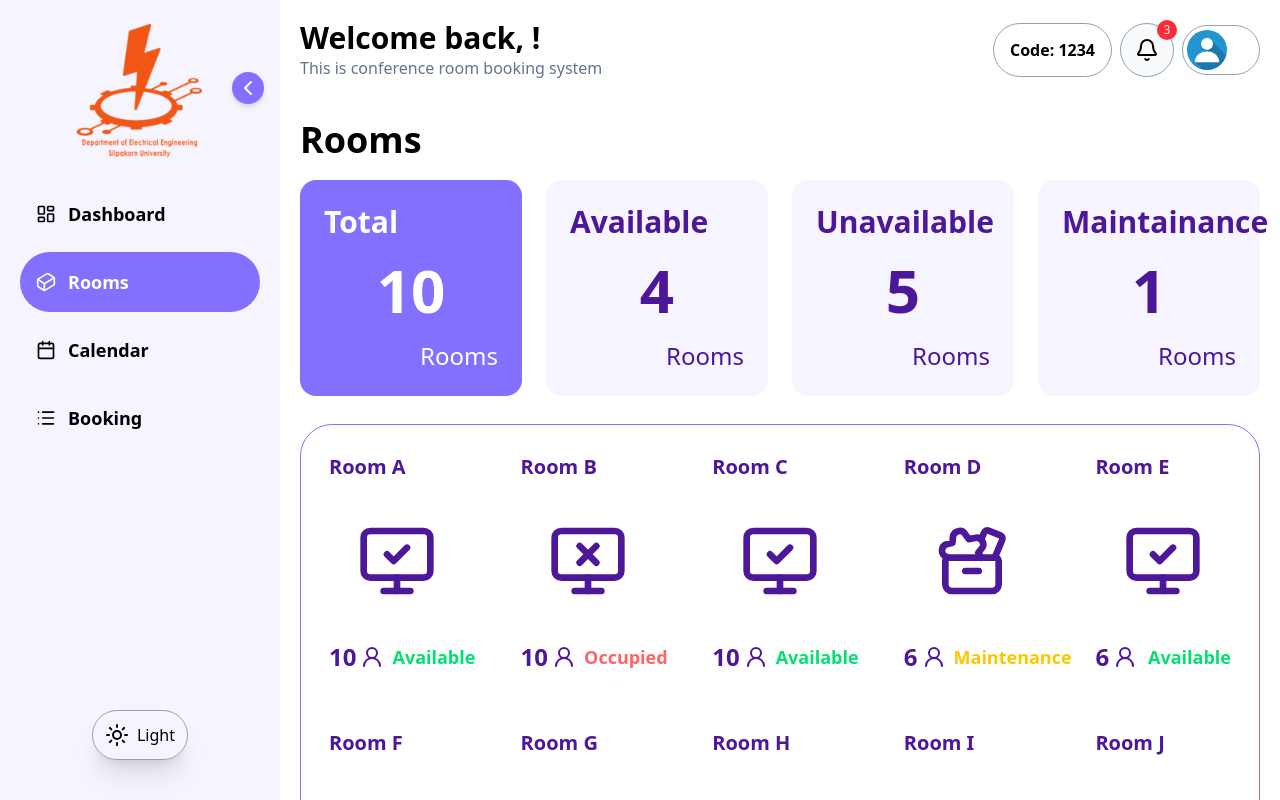
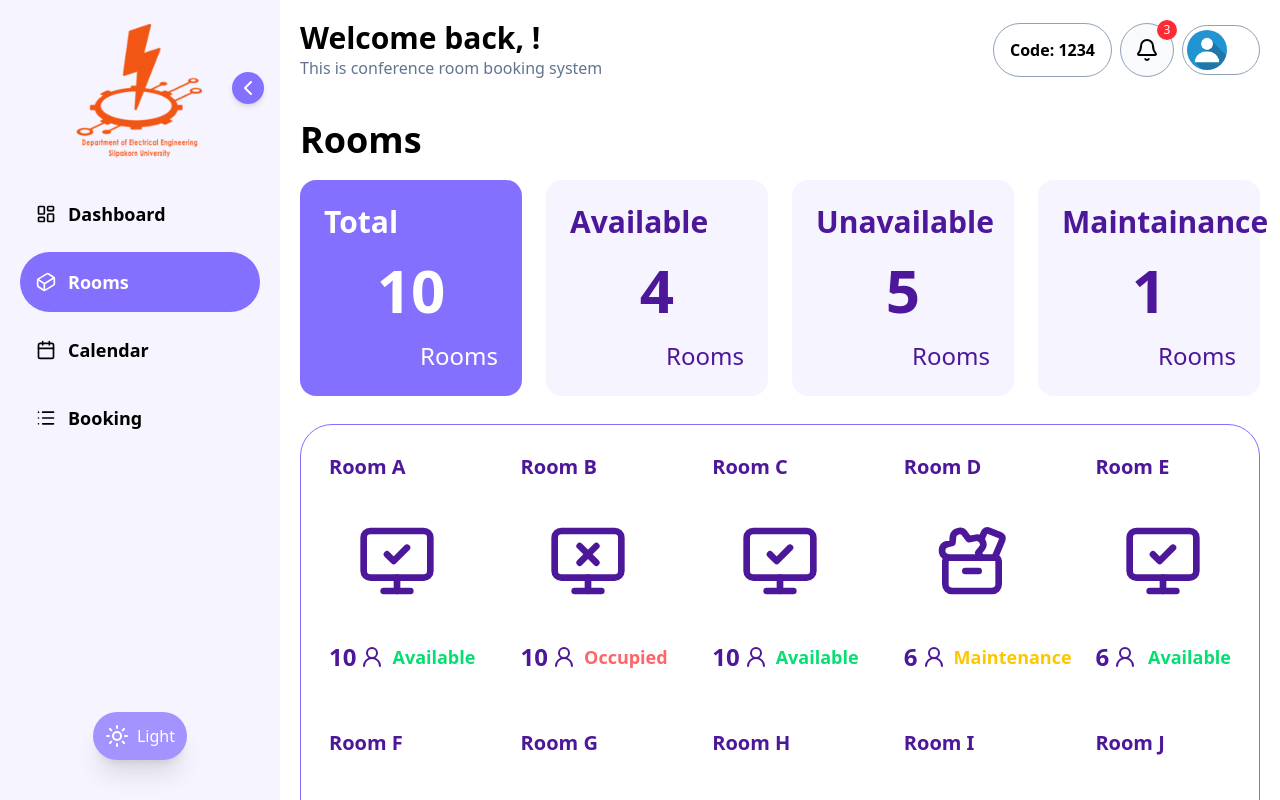
Before and after one commit to ApisitKhakmueang/booking-conference-room, a Next.js app in the folder front-end/: page /rooms in a window 1280 px wide. Both pictures are taken after a click on the button "Dark". Shown: the top 800 px of the page. Built offline with nearby package versions, Linux system fonts and the light colour scheme; no server answers.

Commit message:
Saparate theme button to new component

```diff
--- a/front-end/src/components/layout/sidebar/Sidebar.tsx
+++ b/front-end/src/components/layout/sidebar/Sidebar.tsx
@@ -9,14 +9,13 @@ import {
   Cuboid,
   Calendar,
   List,
-  Moon,
-  Sun
 } from "lucide-react";
 import { SidebarProps } from "@/lib/interface/interface";
 
 // Components
 import SidebarToggle from "./sidebar-toggle";
 import BackgroundDrop from "./drop-background";
+import ThemeButton from "./theme-button";
 
 // Store
 import { useThemeStore } from "@/stores/theme.store";
@@ -37,7 +36,7 @@ export default function Sidebar({ isOpen, setIsOpen, isMobile }: SidebarProps) {
       <aside
         className={`
           h-screen fixed dark:bg-sidebar
-          bg-light-purple
+          bg-light-sidebar
           transition-duration-300 z-20
           ${isMobile
               ? isOpen
@@ -82,8 +81,8 @@ export default function Sidebar({ isOpen, setIsOpen, isMobile }: SidebarProps) {
                       p-3 lg:p-4 rounded-full
                       transition-colors
                       ${isActive
-                        ? "bg-dark-purple text-white dark:bg-hover dark:text-main"
-                        : "hover:bg-dark-purple hover:text-white dark:hover:bg-hover dark:hover:text-main"}
+                        ? "bg-light-hover text-white dark:bg-hover dark:text-main"
+                        : "hover:bg-light-hover hover:text-white dark:hover:bg-hover dark:hover:text-main"}
                     `}
                     onClick={() => isMobile && setIsOpen(false)}
                   >
@@ -96,19 +95,7 @@ export default function Sidebar({ isOpen, setIsOpen, isMobile }: SidebarProps) {
             })}
           </ul>
 
-          <button type="button" className="p-5 cursor-pointer flex justify-center" onClick={toggle}>
-            {theme === 'dark' ? (
-              <div className="flex gap-2 bg-card hover:bg-hover hover:text-main transition-colors p-3 rounded-full shadow-xl">
-                <Moon />
-                Dark
-              </div>
-            ) : (
-              <div className="flex gap-2 border border-gray-400 hover:border-none hover:bg-dark-purple hover:text-white transition-colors p-3 rounded-full shadow-xl">
-                <Sun />
-                Light
-              </div>
-            )}
-          </button>
+          <ThemeButton theme={theme} toggle={toggle} />
         </nav>
       </aside>
 
--- /dev/null
+++ b/front-end/src/components/layout/sidebar/theme-button.tsx
@@ -0,0 +1,27 @@
+import {
+  Moon,
+  Sun
+} from "lucide-react";
+
+interface ThemeButtonProps {
+  theme: 'light' | 'dark'
+  toggle: () => void
+}
+
+export default function ThemeButton({ theme, toggle }: ThemeButtonProps) {
+  return (
+    <button type="button" className="p-5 cursor-pointer flex justify-center" onClick={toggle}>
+      {theme === 'dark' ? (
+        <div className="flex gap-2 bg-card hover:bg-hover hover:text-main transition-colors p-3 rounded-full shadow-xl">
+          <Moon />
+          Dark
+        </div>
+      ) : (
+        <div className="flex gap-2 bg-light-card hover:bg-light-hover text-white transition-colors p-3 rounded-full shadow-xl">
+          <Sun />
+          Light
+        </div>
+      )}
+    </button>
+  )
+}
```
